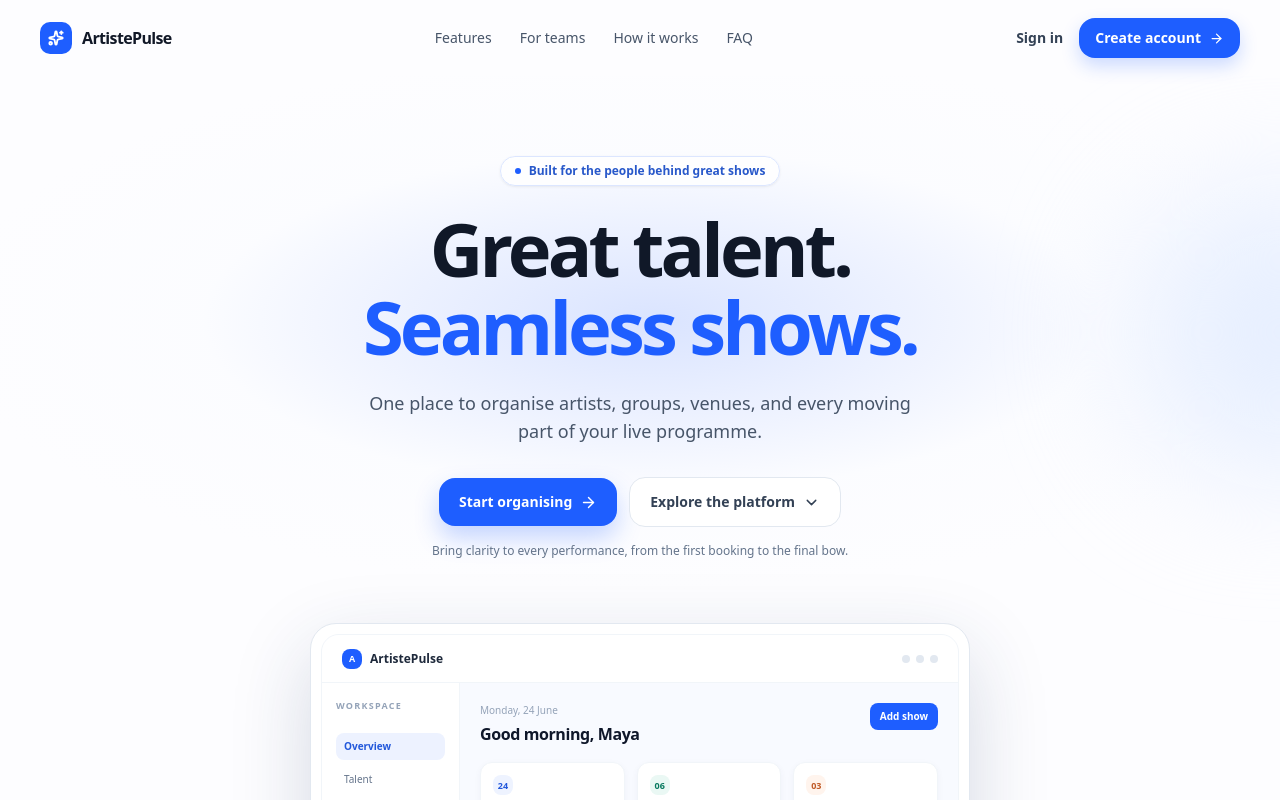
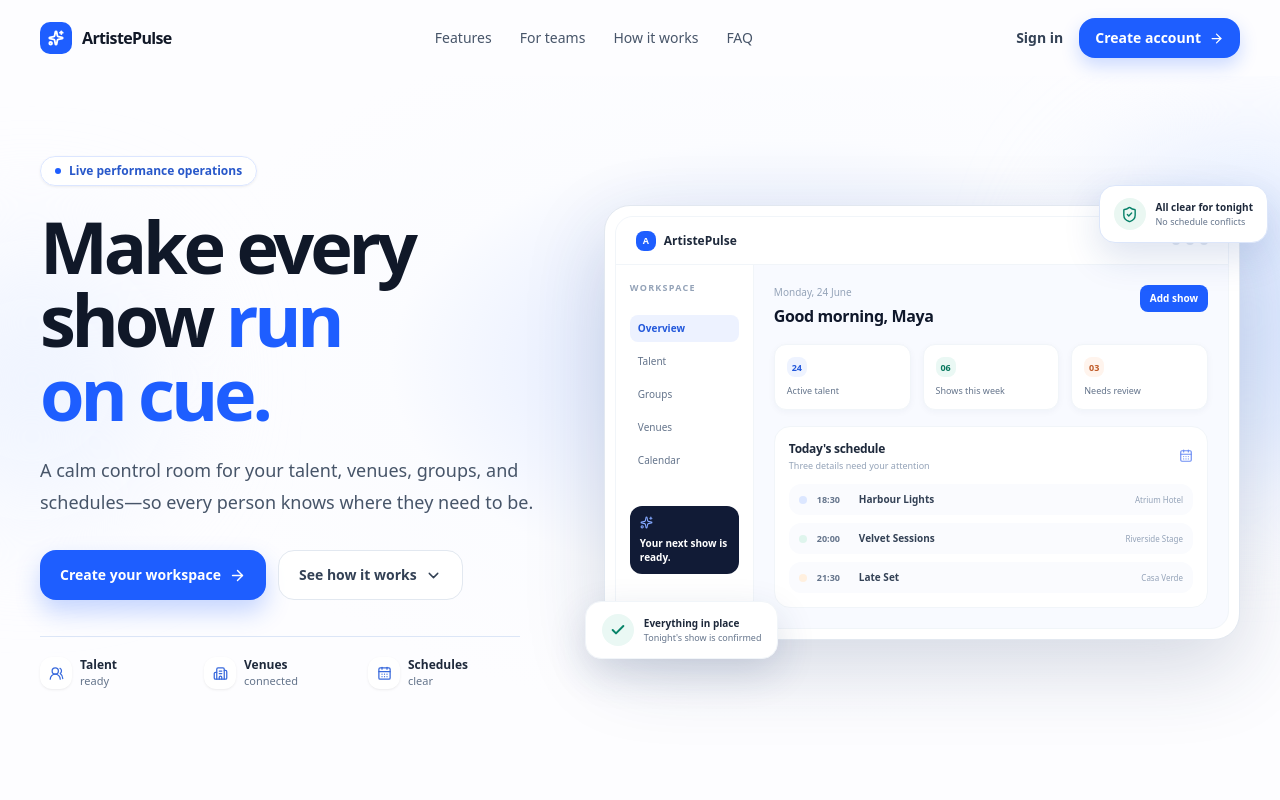
Before and after one commit to Sanchoka19/Talent-orginiser, a Next.js app: page / in a window 1280 px wide. Shown: the top 800 px of the page. Built offline with nearby package versions, Linux system fonts and the light colour scheme.

Commit message:
refactor: redesign marketing landing page hero section layout and content

```diff
--- a/src/components/marketing/MarketingLandingPage.tsx
+++ b/src/components/marketing/MarketingLandingPage.tsx
@@ -233,23 +233,38 @@ export function MarketingLandingPage() {
         )}
       </header>
 
-      <section id="top" className="relative isolate overflow-hidden px-5 pb-16 pt-12 sm:px-8 sm:pb-24 sm:pt-18 lg:px-10 lg:pb-28 lg:pt-20">
-        <div className="absolute inset-x-0 top-0 -z-10 h-[700px] bg-[radial-gradient(ellipse_75%_52%_at_51%_35%,rgba(214,225,255,0.9),rgba(249,251,255,0.4)_47%,transparent_74%)]" />
-        <div className="absolute -right-36 top-28 -z-10 h-72 w-72 rounded-full bg-[#e7efff] blur-3xl" />
-        <div className="mx-auto max-w-[1200px]">
-          <div className="mx-auto max-w-3xl text-center">
-            <div className="mb-6 inline-flex items-center gap-2 rounded-full border border-[#dce6ff] bg-white/80 px-3.5 py-1.5 text-xs font-semibold text-[#2858ca] shadow-sm backdrop-blur">
-              <span className="h-1.5 w-1.5 rounded-full bg-[#1e5eff]" /> Built for the people behind great shows
+      <section id="top" className="relative isolate overflow-hidden px-5 pb-16 pt-10 sm:px-8 sm:pb-24 sm:pt-16 lg:px-10 lg:pb-28 lg:pt-20">
+        <div className="absolute inset-x-0 top-0 -z-10 h-[760px] bg-[radial-gradient(ellipse_66%_62%_at_62%_38%,rgba(211,224,255,0.92),rgba(249,251,255,0.44)_48%,transparent_76%)]" />
+        <div className="absolute -left-24 top-44 -z-10 h-64 w-64 rounded-full bg-[#eff4ff] blur-3xl" />
+        <div className="absolute -right-32 top-20 -z-10 h-80 w-80 rounded-full bg-[#dce8ff] blur-3xl" />
+        <div className="mx-auto grid max-w-[1200px] items-center gap-12 lg:grid-cols-[0.88fr_1.12fr] lg:gap-10 xl:gap-16">
+          <div className="max-w-[560px]">
+            <div className="inline-flex items-center gap-2 rounded-full border border-[#dce6ff] bg-white/80 px-3.5 py-1.5 text-xs font-semibold text-[#2858ca] shadow-sm backdrop-blur">
+              <span className="h-1.5 w-1.5 rounded-full bg-[#1e5eff]" /> Live performance operations
             </div>
-            <h1 className="font-display text-balance text-[43px] font-bold leading-[1.05] tracking-[-0.052em] text-[#101828] sm:text-[60px] lg:text-[74px]">Great talent.<br /><span className="text-[#1e5eff]">Seamless shows.</span></h1>
-            <p className="mx-auto mt-6 max-w-xl text-pretty text-base leading-7 text-slate-600 sm:text-lg">One place to organise artists, groups, venues, and every moving part of your live programme.</p>
-            <div className="mt-8 flex flex-col items-center justify-center gap-3 sm:flex-row">
-              <a href="/sign-up" className="inline-flex w-full items-center justify-center gap-2 rounded-xl bg-[#1e5eff] px-5 py-3.5 text-sm font-semibold text-white shadow-[0_12px_24px_rgba(30,94,255,0.25)] transition hover:-translate-y-0.5 hover:bg-[#164bd7] sm:w-auto">Start organising <ArrowRight size={17} /></a>
-              <a href="#features" className="inline-flex w-full items-center justify-center gap-2 rounded-xl border border-slate-200 bg-white px-5 py-3.5 text-sm font-semibold text-slate-700 transition hover:border-slate-300 hover:bg-slate-50 sm:w-auto">Explore the platform <ChevronDown size={17} /></a>
+            <h1 className="font-display mt-6 text-balance text-[46px] font-bold leading-[1.02] tracking-[-0.058em] text-[#101828] sm:text-[62px] xl:text-[72px]">Make every show <span className="text-[#1e5eff]">run on cue.</span></h1>
+            <p className="mt-6 max-w-[510px] text-pretty text-base leading-7 text-slate-600 sm:text-lg sm:leading-8">A calm control room for your talent, venues, groups, and schedules—so every person knows where they need to be.</p>
+            <div className="mt-8 flex flex-col gap-3 sm:flex-row">
+              <a href="/sign-up" className="inline-flex w-full items-center justify-center gap-2 rounded-xl bg-[#1e5eff] px-5 py-3.5 text-sm font-semibold text-white shadow-[0_12px_24px_rgba(30,94,255,0.25)] transition hover:-translate-y-0.5 hover:bg-[#164bd7] sm:w-auto">Create your workspace <ArrowRight size={17} /></a>
+              <a href="#features" className="inline-flex w-full items-center justify-center gap-2 rounded-xl border border-slate-200 bg-white/90 px-5 py-3.5 text-sm font-semibold text-slate-700 transition hover:border-slate-300 hover:bg-white sm:w-auto">See how it works <ChevronDown size={17} /></a>
             </div>
-            <p className="mt-4 text-xs text-slate-500">Bring clarity to every performance, from the first booking to the final bow.</p>
+            <div className="mt-9 grid max-w-[480px] grid-cols-3 gap-3 border-t border-[#dce6f7] pt-5">
+              {[
+                [UsersRound, 'Talent', 'ready'],
+                [Building2, 'Venues', 'connected'],
+                [CalendarDays, 'Schedules', 'clear'],
+              ].map(([Icon, label, detail]) => {
+                const HeroIcon = Icon as typeof UsersRound;
+                return <div key={label as string} className="flex items-center gap-2"><span className="flex size-8 shrink-0 items-center justify-center rounded-lg bg-white text-[#3869dc] shadow-sm"><HeroIcon size={15} /></span><span className="text-[11px] leading-4 text-slate-500"><strong className="block text-xs text-slate-800">{label as string}</strong>{detail as string}</span></div>;
+              })}
+            </div>
           </div>
-          <div className="mt-14 sm:mt-16"><ProductPreview /></div>
+          <div className="relative mx-auto w-full max-w-[690px] lg:ml-auto">
+            <ProductPreview />
+            <div className="absolute -right-2 -top-5 hidden rounded-2xl border border-[#dce6fa] bg-white px-3.5 py-3 shadow-[0_14px_36px_rgba(29,67,153,0.15)] sm:block lg:-right-7">
+              <div className="flex items-center gap-2.5"><span className="flex size-8 items-center justify-center rounded-full bg-[#eaf7f2] text-[#078169]"><ShieldCheck size={17} /></span><span><span className="block text-[10px] font-bold text-slate-800">All clear for tonight</span><span className="block text-[9px] text-slate-500">No schedule conflicts</span></span></div>
+            </div>
+          </div>
         </div>
       </section>
 
```
